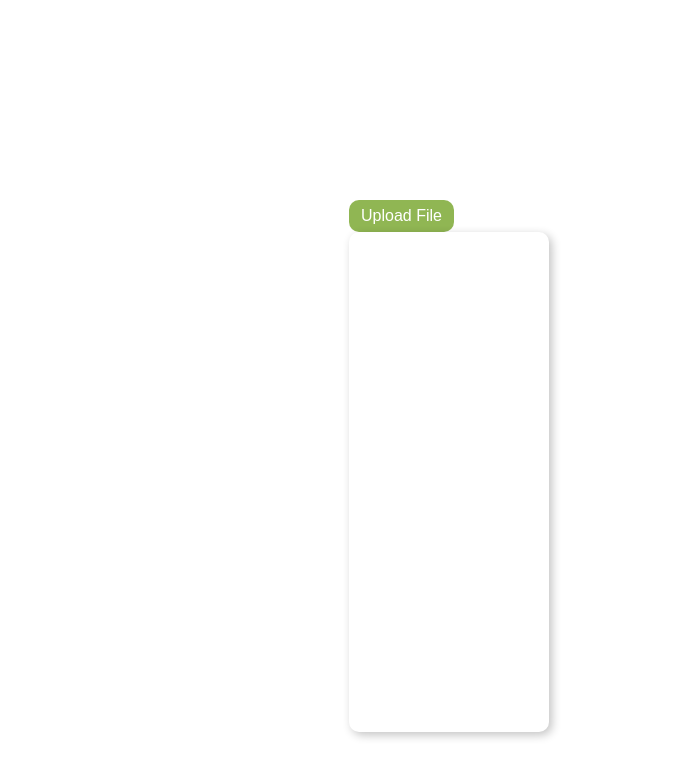
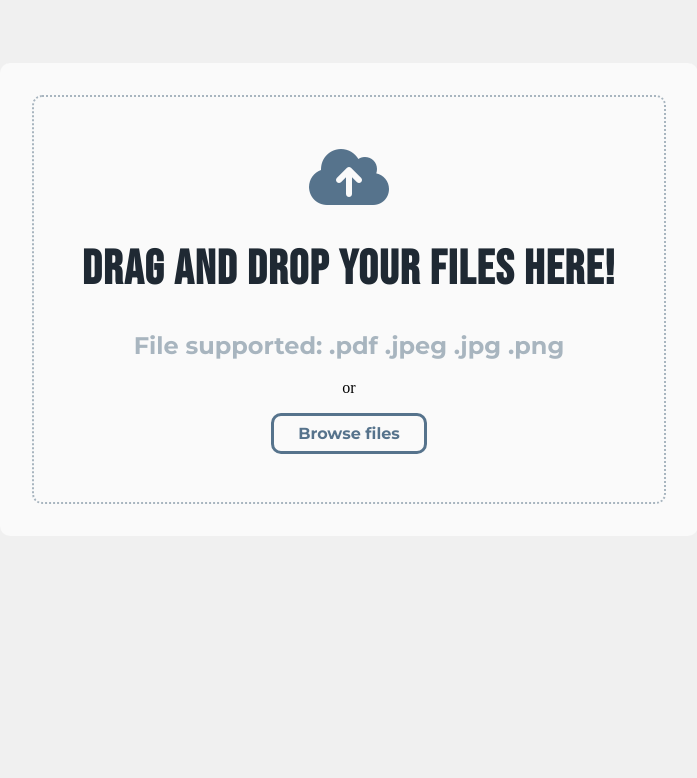
Before and after one commit to 3head-technology/MyStorage, a Vue app: page /user in a window 1280 px wide. Shown: the top 778 px of the page, without its empty margins (291-988 px from the left). Built offline with nearby package versions, Linux system fonts and the light colour scheme.

Commit message:
added style to drag and drop userView

```diff
--- a/public/index.html
+++ b/public/index.html
@@ -6,6 +6,11 @@
     <meta name="viewport" content="width=device-width,initial-scale=1.0">
     <link rel="icon" href="<%= BASE_URL %>favicon.ico">
     <title><%= htmlWebpackPlugin.options.title %></title>
+    <link rel="preconnect" href="https://fonts.googleapis.com">
+    <link rel="preconnect" href="https://fonts.gstatic.com" crossorigin>
+    <link href="https://fonts.googleapis.com/css2?family=Bebas+Neue&family=Montserrat:wght@300;400;700&display=swap"
+        rel="stylesheet">
+    <script src="https://kit.fontawesome.com/93cdb51fb3.js" crossorigin="anonymous"></script>
   </head>
   <body>
     <noscript>
--- a/src/views/UserView.vue
+++ b/src/views/UserView.vue
@@ -1,17 +1,22 @@
 <template>
-  <div>
-      <div class ="file-upload" @dragover.prevent @drop.prevent>
-            <input multiple @change="fileUploded" id="files" type="file">
-            <label for="files"></label>
-            <div @drop="dragFile" id ="drag-and-drop">
-                <div v-if="files.length">
-                    <ul v-for="file in files" :key="file">
-                        <li>{{file.name}}</li>
-                    </ul>
+  <div class="main-container"  @dragover.prevent @drop.prevent>
+        <div class ="drag-drop-container" @drop="dragFile" id ="drag-and-drop">
+            <i class="fa-solid fa-cloud-arrow-up"></i>
+            <h1>Drag and drop your files here!</h1>
+            <h2>File supported: .pdf .jpeg .jpg .png</h2>
+            <p>or</p>
+            <input multiple id="files" type="file" style="display: none;" @change="fileUploded">
+            <label for="files" class="btn-input">Browse files</label>
+        </div>
+        <div class="file-container" v-if="files.length">
+            <div v-for="file in files" :key="file">
+                <div class="file">
+                    <i class="fa-solid fa-file"></i>
+                    <p>{{file.name}}</p>
                 </div>
             </div>
-            <p id="file-name"></p>
-      </div>
+        </div>
+        <!-- <p id="file-name"></p> -->
   </div>
 </template>
 
@@ -44,40 +49,155 @@ export default {
 </script>
 
 <style scoped>
-    .file-upload {
-        position: absolute;
-        top: 25%;
-        left: 50%;
+    .main-container {
+        display: flex;
+        flex-direction: column;
+        gap: 50px;
+        background-color: #fafafa;
+        width: fit-content;
+        height: fit-content;
+        margin: auto;
         border-radius: 10px;
+        padding: 2em;
+        margin: 5% auto;
     }
-    #files{
-        color: rgba(0, 0, 0, 0);
+
+/***********************************************************************
+                        DRAG AND DROP CONTAINER
+***********************************************************************/
+
+    .drag-drop-container {
+        text-align: center;
+        border: 2px dotted #A8B5BF;
+        background-repeat: repeat-x;
+
+        border-radius: 10px;
+        padding: 3em;
     }
-    #files::-webkit-file-upload-button{
-        display: none;
+
+    .drag-drop-container i {
+        font-size: 4em;
+        color: #56738C;
     }
-    #files::before{
-        content: 'Upload File';
+
+    .drag-drop-container h1 {
+        font-size: 3em;
+        font-family: 'Bebas Neue', cursive;
+        letter-spacing: 1.5px;
+        color: #1f2933;
+    }
+
+    .drag-drop-container h2 {
+        font-family: 'Montserrat', sans-serif;
+        font-weight: 700;
+        color: #A8B5BF;
+    }
+
+    .btn-input {
+        color: transparent;
+    }
+
+    .btn-input {
         display: inline-block;
+        width: fit-content;
+        cursor: pointer;
+        font-family: 'Montserrat', sans-serif;
+        font-weight: 700;
+        background-color: transparent;
+        color: #56738C;
+        padding: .5rem 1.5rem;
+        border: 3px solid #56738C;
         border-radius: 10px;
-        padding: 7px 12px;
-        user-select: none;
-        font-weight: 500;
-        background-color: #90B653;
-        color: #fff;
-        text-decoration: none;
-        font-size: 1.2em;
+        transition: all ease-in-out 0.25s;
     }
-    #files:hover::before {
-        background-color: #aed373;
+
+    .btn-input:hover {
+        background-color: #56738C;
+        color: #f2f2f2;
+        box-shadow: rgba(149, 157, 165, 0.3) 0px 8px 24px;
+    }
+
+/***********************************************************************
+                            FILE CONTAINER
+***********************************************************************/
+
+    .file-container {
+        display: grid;
+        grid-template-columns: repeat(5, 1fr);
+        place-items: center;
+        gap: 30px;
+    }
+
+    .file {
+        display: flex;
+        flex-direction: column;
+        justify-content: space-between;
+        width: 120px;
+        height: 120px;
+        background-color: #a8b5bf62;
+        border-radius: 15px;
+        padding: 1em;
+        text-align: center;
         cursor: pointer;
-        transition: all ease-in-out 0.2s;
     }
-    #drag-and-drop{
-        position: relative;
-        border-radius: 10px;
-        box-shadow: rgba(0, 0, 0, 0.24) 3px 3px 10px;
-        width: 200px;
-        height: 500px;
+
+    .file i {
+        font-size: 2em;
+        color: #56738C;
+        transition: all ease-in-out .2s;
+    }
+
+    .file:hover {
+        outline: #56738C solid 1.5px;
+    }
+
+    .file:hover i {
+        font-size: 2.6em;
+    }
+
+    .file p {
+        font-size: .8em;
+        white-space: nowrap;
+        overflow: hidden;
+        text-overflow: ellipsis;
+        max-width: 16ch;
+    }
+
+/***********************************************************************
+                            MEDIA QUERY
+***********************************************************************/
+
+    @media(max-width: 800px){
+        .file-container {
+            grid-template-columns: repeat(4, 1fr);
+        }
+    }
+
+    @media(max-width: 650px){
+        .file-container {
+            grid-template-columns: repeat(3, 1fr);
+        }
+
     }
 </style>
+
+<style>
+
+    html {
+        -webkit-box-sizing: border-box;
+        -moz-box-sizing: border-box;
+        box-sizing: border-box;
+    }
+
+    *,
+    *:before,
+    *:after {
+        -webkit-box-sizing: inherit;
+        -moz-box-sizing: inherit;
+        box-sizing: inherit;
+    }
+
+    body {
+        background-color: #f0f0f0;
+    }
+</style>
```
